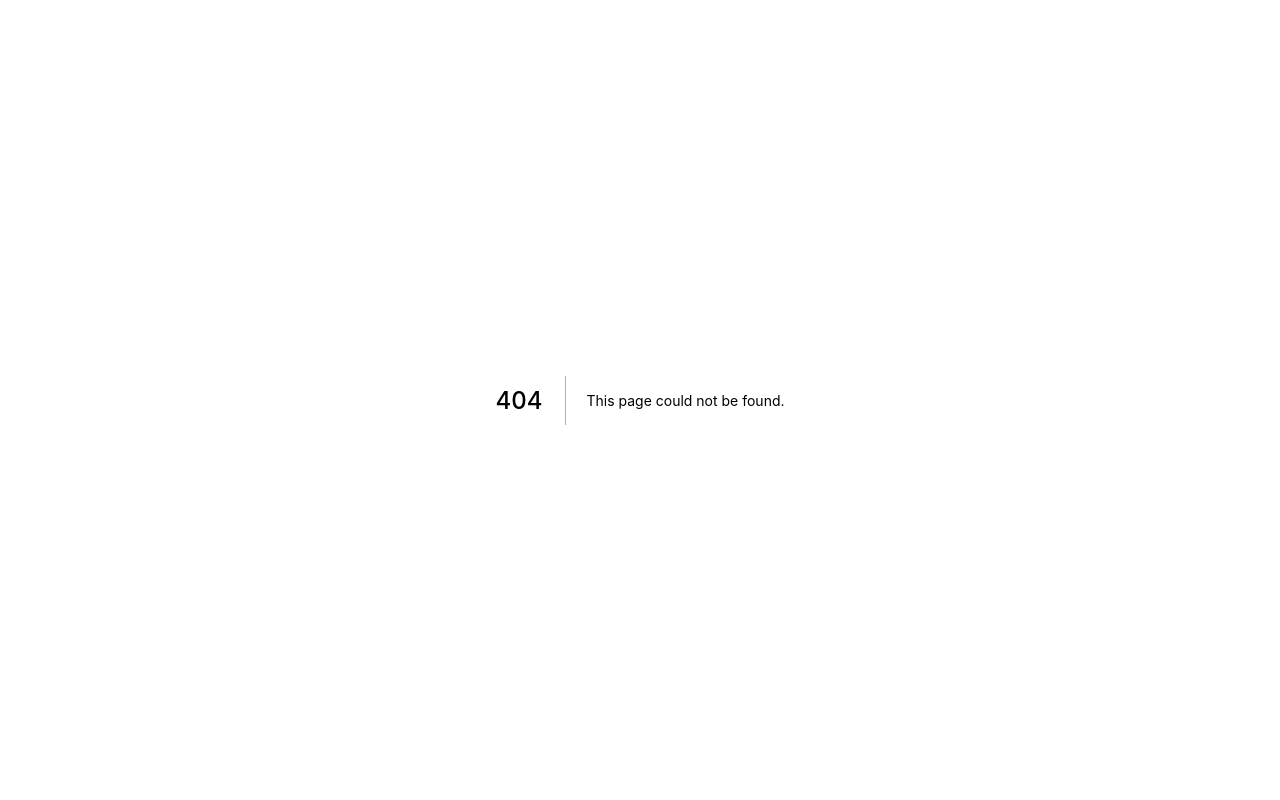
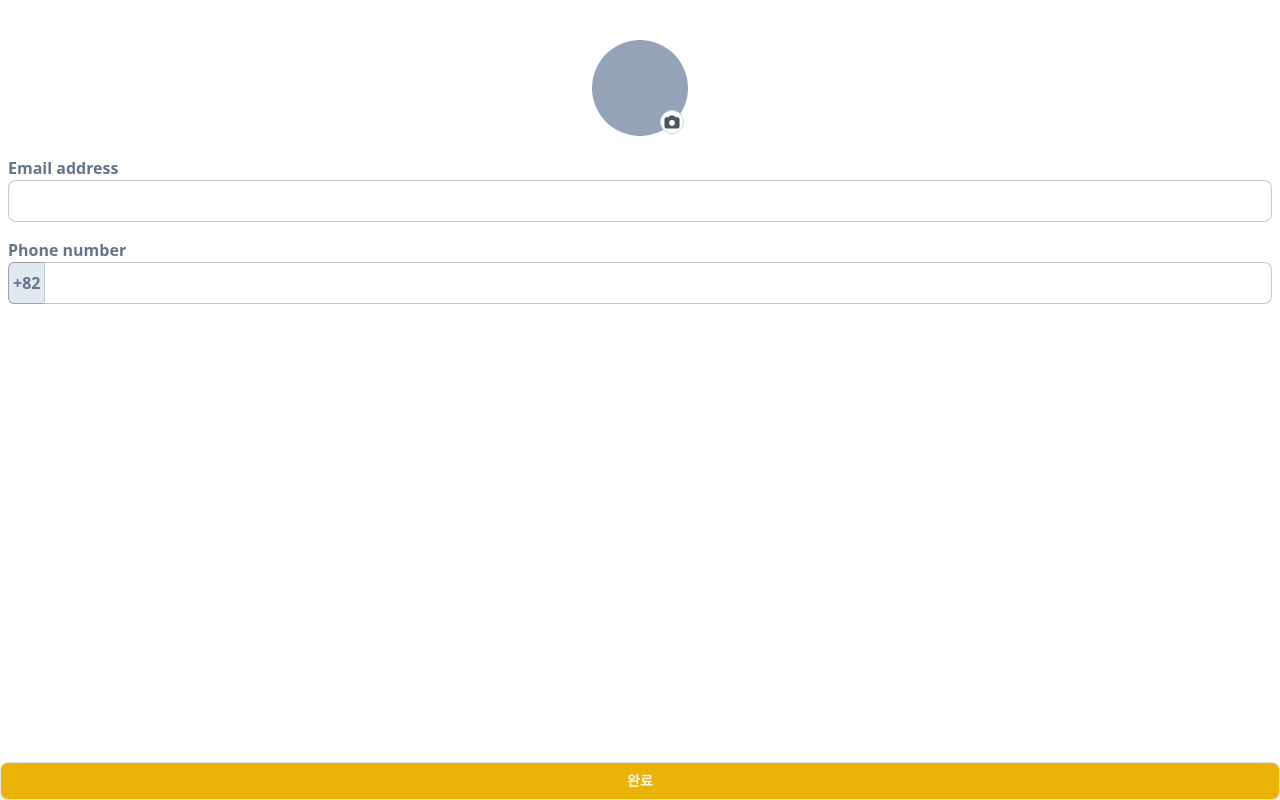
Before and after one commit to rnrudxo2872/market-c, a Next.js app: page /profile/edit in a window 1280 px wide. Before the commit this address had no page. Built offline with nearby package versions, Linux system fonts and the light colour scheme.

Commit message:
profileEdit - 기본 뷰

```diff
--- /dev/null
+++ b/pages/profile/edit.tsx
@@ -0,0 +1,64 @@
+import { NextPage } from "next";
+
+const Edit: NextPage = () => {
+  return (
+    <div className="pt-10 space-y-5">
+      <section className="flex justify-center">
+        <div className="aspect-square w-24 bg-slate-400 rounded-full relative">
+          <svg
+            xmlns="http://www.w3.org/2000/svg"
+            className="h-6 w-6 absolute bottom-0.5 right-1 border border-gray-300 rounded-full bg-white text-gray-600 p-[0.1rem]"
+            viewBox="0 0 20 20"
+            fill="currentColor"
+          >
+            <path
+              fillRule="evenodd"
+              d="M4 5a2 2 0 00-2 2v8a2 2 0 002 2h12a2 2 0 002-2V7a2 2 0 00-2-2h-1.586a1 1 0 01-.707-.293l-1.121-1.121A2 2 0 0011.172 3H8.828a2 2 0 00-1.414.586L6.293 4.707A1 1 0 015.586 5H4zm6 9a3 3 0 100-6 3 3 0 000 6z"
+              clipRule="evenodd"
+            />
+          </svg>
+        </div>
+      </section>
+      <section>
+        <form className="space-y-4 px-2">
+          <div className="flex flex-col">
+            <label
+              htmlFor="email"
+              className="font-semibold text-slate-500 select-none"
+            >
+              Email address
+            </label>
+            <input
+              id="email"
+              type="email"
+              className="border-[1.5px] border-gray-400 border-opacity-60 rounded-lg py-2 outline-none focus:border-amber-500 focus:ring-1 ring-amber-500 transition-shadow duration-300 px-2"
+            />
+          </div>
+          <div className="flex flex-col">
+            <label
+              htmlFor="phone"
+              className="font-semibold text-slate-500 select-none"
+            >
+              Phone number
+            </label>
+            <div className="flex flex-row-reverse">
+              <input
+                id="phone"
+                type="number"
+                className="appearance-none border-[1.5px] border-gray-400 border-opacity-60 rounded-lg rounded-l-none py-2 outline-none focus:border-amber-500 focus:ring-1 flex-grow peer ring-amber-500 transition-shadow duration-300 px-2"
+              />
+              <div className="bg-slate-200 flex items-center border border-gray-400 border-r-0 rounded-l-md peer-focus:ring-1 peer-focus:border-amber-500 ring-amber-500 transition-shadow duration-300">
+                <span className="text-slate-500 font-semibold px-1">+82</span>
+              </div>
+            </div>
+          </div>
+          <button className="bg-yellow-500 text-stone-100 text-sm font-semibold py-2 rounded-lg border-[1px] shadow-md w-full fixed bottom-0 left-0">
+            완료
+          </button>
+        </form>
+      </section>
+    </div>
+  );
+};
+
+export default Edit;
```
